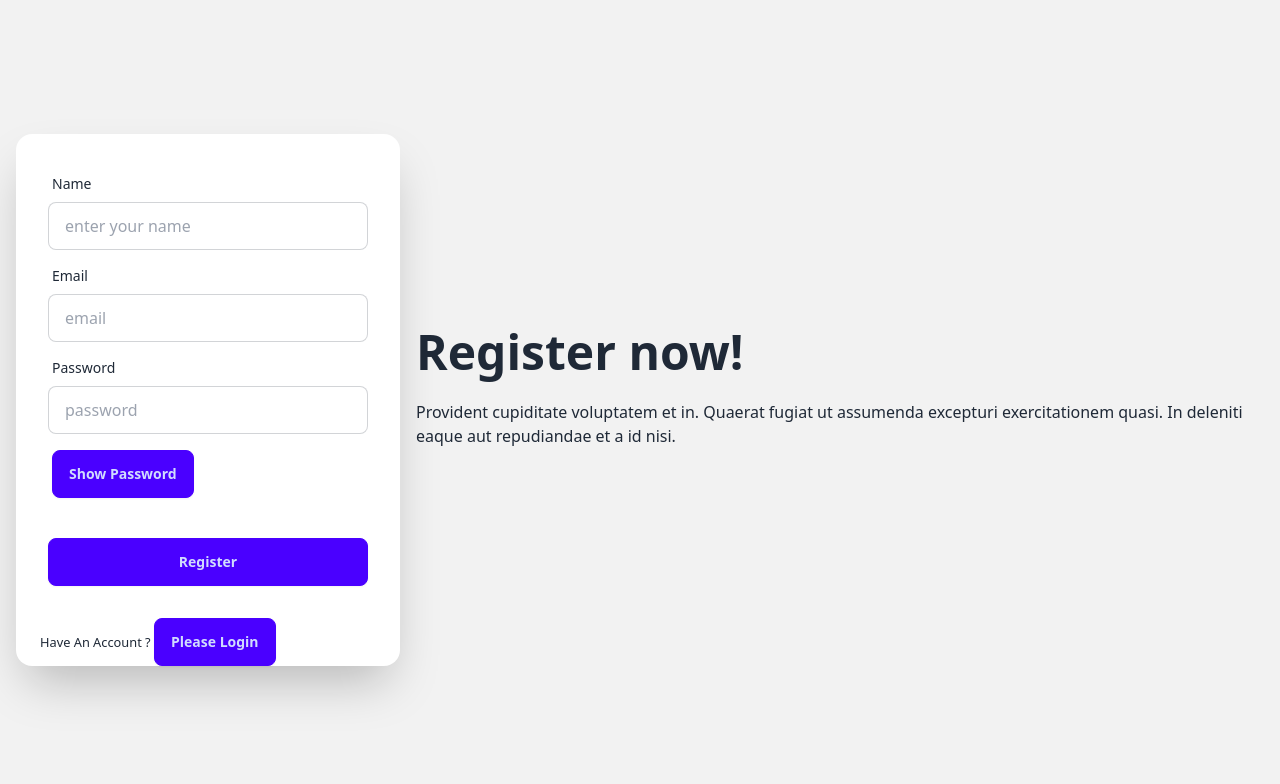
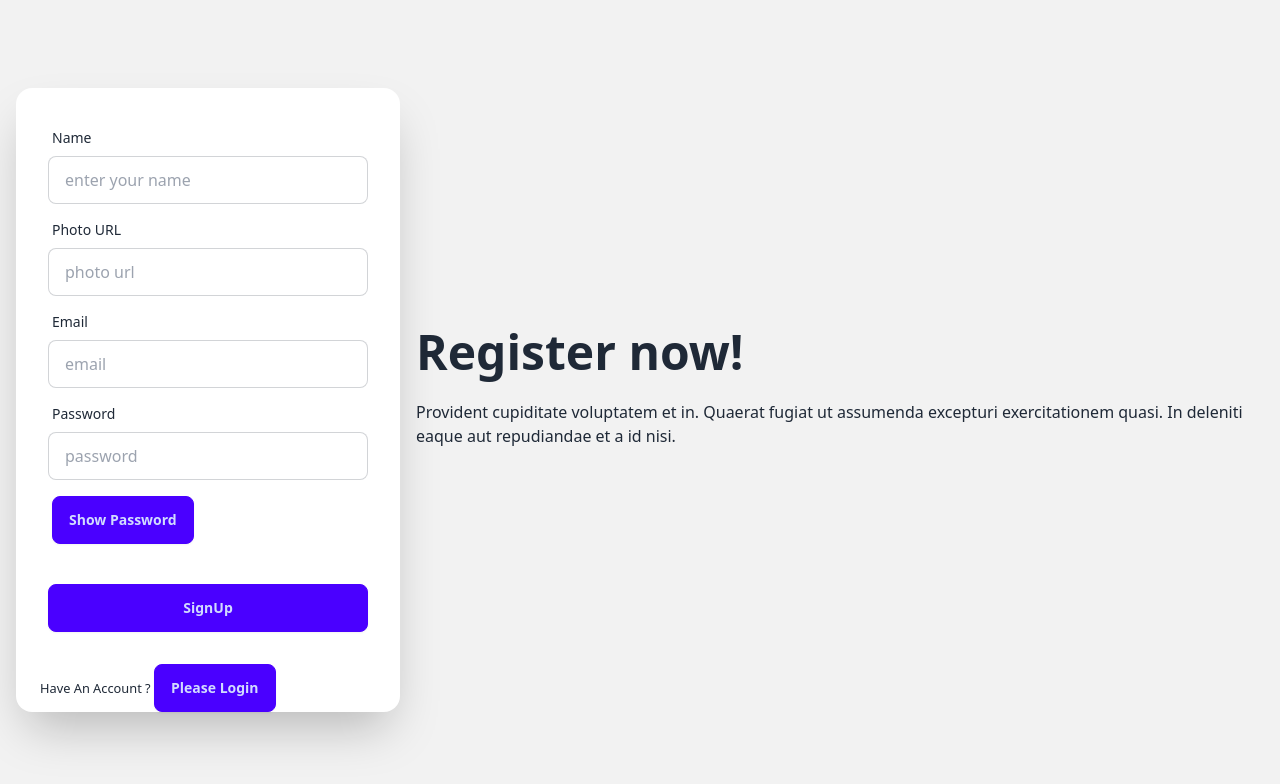
Before and after one commit to sarwar1821201/restaurant-management, a React (Vite) app: page /register in a window 1280 px wide. Shown: the top 784 px of the page. Built offline with nearby package versions, Linux system fonts and the light colour scheme; no server answers.

Commit message:
update user profile

```diff
--- a/src/pages/Login/Login.jsx
+++ b/src/pages/Login/Login.jsx
@@ -120,7 +120,7 @@ const Login = () => {
 
         <div className="form-control mt-6">
 
-          <input disabled={disabled} className="btn btn-primary" type="submit" value="Login" />
+          <input disabled={disabled} className="btn btn-primary" type="submit" value="SignIn" />
         </div>
       </form>
        <p className='ps-6'> <small> New To This Site ? <Link to='/register'> <button className='btn btn-primary' >Please Register </button> </Link>  </small>  </p>
--- a/src/pages/Register/Register.jsx
+++ b/src/pages/Register/Register.jsx
@@ -7,7 +7,7 @@ import { AuthContext } from '../../providers/AuthProvider';
 
 const Register = () => {
 
-   const {signUp} = useContext(AuthContext)
+   const {signUp, userUpdateProfile   } = useContext(AuthContext)
   const [error,setError] = useState('');
   const [success, setSuccess] = useState ('');
   const [show, setShow] = useState(false);
@@ -17,7 +17,8 @@ const Register = () => {
       const name= event.target.name.value;
       const email= event.target.email.value;
       const password= event.target.password.value;
-        console.log(name,email,password)
+       const photo = event.target.photo.value
+        console.log(name,email,password, photo)
 
 
         setError('')
@@ -34,7 +35,19 @@ const Register = () => {
         const loggedUser= result.user;
         console.log(loggedUser);
        // userProfileUpdate(name,photo);
-        alert('congratulations!! Registration Successfully Completed')
+      //  alert('congratulations!! Registration Successfully Completed')
+
+        userUpdateProfile(name,photo)
+        // .then( ()=> {
+        //     console.log('user profle info updated')
+        // } )
+
+        // .catch ( error => {
+        //     console.log(error)
+        // } )
+                alert('congratulations!! Registration Successfully Completed')
+
+
         setError('')
         event.target.reset()
 
@@ -75,11 +88,18 @@ const Register = () => {
     <div className="card shrink-0 w-full max-w-sm shadow-2xl bg-base-100">
       <form  onSubmit={handleSignUp}  className="card-body">
 
-      <div className="form-control">
+        <div className="form-control">
           <label className="label">
             <span className="label-text">Name</span>
           </label>
           <input type="text"  name="name" placeholder="enter your name" className="input input-bordered" required />
+        </div>
+
+        <div className="form-control">
+          <label className="label">
+            <span className="label-text">Photo URL </span>
+          </label>
+          <input type="text"  name="photo" placeholder="photo url" className="input input-bordered" required />
         </div>
 
         <div className="form-control">
@@ -105,7 +125,8 @@ const Register = () => {
         </div>
 
         <div className="form-control mt-6">
-          <button className="btn btn-primary">Register</button>
+        <input  className="btn btn-primary" type="submit" value="SignUp" />
+
         </div>
       </form>
 
--- a/src/pages/Shared/Header.jsx
+++ b/src/pages/Shared/Header.jsx
@@ -20,6 +20,7 @@ const Header = () => {
         <li> <Link to ='/menu' >Menu</Link>  </li>
         <li> <Link to ='/order/pizza' >Order Food </Link>  </li>
         <li> <Link to ='/secret' >Secret</Link>  </li>
+
 
 
 
@@ -48,7 +49,7 @@ const Header = () => {
   </div>
   <div className="navbar-end">
       {
-         user ?  <button onClick={handleLogOut} className="btn btn-ghost ">LogOut</button>  : <Link to='/login' className="btn">Login</Link>
+         user ? <> <span> {user?.displayName} </span>   <button onClick={handleLogOut} className="btn btn-ghost ">LogOut</button>   </> : <Link to='/login' className="btn">Login</Link>
       }
   </div>
 </div>
--- a/src/providers/AuthProvider.jsx
+++ b/src/providers/AuthProvider.jsx
@@ -1,5 +1,5 @@
 import React, { createContext, useEffect, useState } from 'react';
-import { createUserWithEmailAndPassword, getAuth, onAuthStateChanged, signInWithEmailAndPassword, signOut } from "firebase/auth";
+import { createUserWithEmailAndPassword, getAuth, onAuthStateChanged, signInWithEmailAndPassword, signOut, updateProfile } from "firebase/auth";
 import { app } from '../firebase/firebase.config';
 
 export  const AuthContext= createContext(null)
@@ -26,6 +26,12 @@ const AuthProvider = ({children}) => {
      return signOut(auth)
    }
 
+    const userUpdateProfile= (name,photo) => {
+     return  updateProfile (auth.currentUser , {
+            displayName: name, photoURL: photo
+        } )
+    }
+
 
     useEffect( ()=> {
       const unsubscribe= onAuthStateChanged( auth, currentUser => {
@@ -40,7 +46,7 @@ const AuthProvider = ({children}) => {
 
 
  const authInfo = {
-    user,loading, signUp, signIn, logOut
+    user,loading, signUp, signIn, logOut, userUpdateProfile
  }
     return (
         <AuthContext.Provider value={authInfo} >
```
